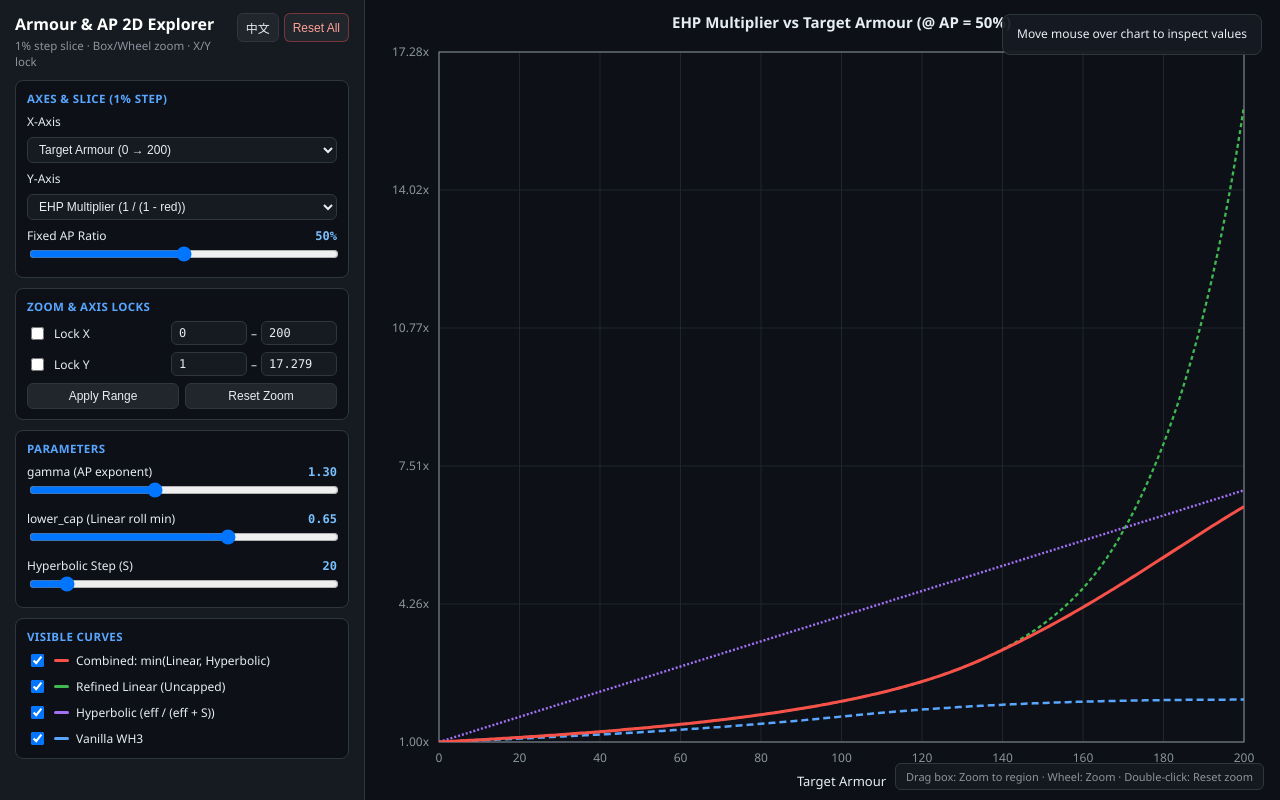
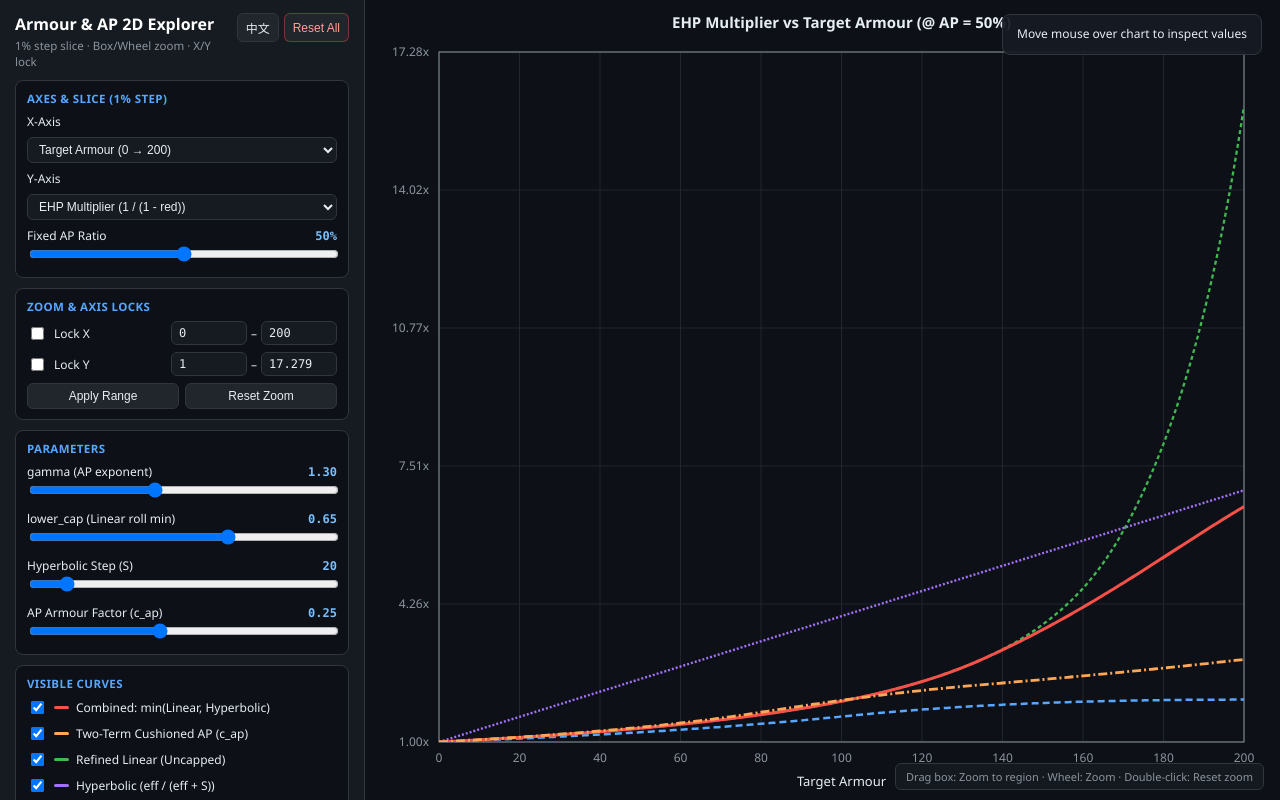
Before and after one commit to Iwakura-Reinn/WHTW3-Refined-Armour-Penetration, a plain HTML site: page docs/index.html in a window 1280 px wide. Drawn offline with Linux system fonts and the light colour scheme.

Commit message:
Switch to Two-Term Cushioned AP (c_ap=0.25) and update docs

```diff
--- a/docs/index.html
+++ b/docs/index.html
@@ -245,11 +245,16 @@
         <label><span id="tStep">Hyperbolic Step (S)</span> <span class="val" id="vStep">20</span></label>
         <input type="range" id="hypStep" min="5" max="150" step="5" value="20" />
       </div>
+      <div>
+        <label><span id="tCap">AP Armour Factor (c_ap)</span> <span class="val" id="vCap">0.25</span></label>
+        <input type="range" id="cAp" min="0.00" max="0.60" step="0.05" value="0.25" />
+      </div>
     </div>
 
     <div class="card">
       <div class="card-title" id="tCurvesTitle">Visible Curves</div>
       <label class="check-item"><input type="checkbox" id="cCombined" checked /><span class="swatch" style="background:#f85149"></span><span id="tCCombined">Combined: min(Linear, Hyperbolic)</span></label>
+      <label class="check-item"><input type="checkbox" id="cTwoTerm" checked /><span class="swatch" style="background:#ffa657"></span><span id="tCTwoTerm">Two-Term Cushioned AP (c_ap)</span></label>
       <label class="check-item"><input type="checkbox" id="cLinear" checked /><span class="swatch" style="background:#3fb950"></span><span id="tCLinear">Refined Linear (Uncapped)</span></label>
       <label class="check-item"><input type="checkbox" id="cHyperbolic" checked /><span class="swatch" style="background:#a371f7"></span><span id="tCHyp">Hyperbolic (eff / (eff + S))</span></label>
       <label class="check-item"><input type="checkbox" id="cVanilla" checked /><span class="swatch" style="background:#58a6ff"></span><span id="tCVanilla">Vanilla WH3</span></label>
@@ -306,8 +311,10 @@ const I18N = {
     tGamma: 'gamma (AP exponent)',
     tLower: 'lower_cap (Linear roll min)',
     tStep: 'Hyperbolic Step (S)',
+    tCap: 'AP Armour Factor (c_ap)',
     tCurvesTitle: 'Visible Curves',
     tCCombined: 'Combined: min(Linear, Hyperbolic)',
+    tCTwoTerm: 'Two-Term Cushioned AP (c_ap)',
     tCLinear: 'Refined Linear (Uncapped)',
     tCHyp: 'Hyperbolic (eff / (eff + S))',
     tCVanilla: 'Vanilla WH3',
@@ -320,6 +327,7 @@ const I18N = {
     yDeriv: 'Marginal d(EHP)/dX',
     vs: 'vs',
     lblCombined: 'Combined (min)',
+    lblTwoTerm: 'Two-Term (c_ap)',
     lblLinear: 'Refined Linear',
     lblHyp: 'Hyperbolic',
     lblVanilla: 'Vanilla'
@@ -348,8 +356,10 @@ const I18N = {
     tGamma: 'gamma (破甲指数)',
     tLower: 'lower_cap (线性掷骰下限)',
     tStep: '双曲步长 S (Hyperbolic Step)',
+    tCap: '破甲吃甲系数 (c_ap)',
     tCurvesTitle: '显示曲线',
     tCCombined: '两者结合: min(线性, 双曲)',
+    tCTwoTerm: '两段独立缓冲 AP (c_ap)',
     tCLinear: 'Refined Linear (无上限)',
     tCHyp: '双曲公式 (eff / (eff + S))',
     tCVanilla: '原版 WH3 (Vanilla)',
@@ -362,6 +372,7 @@ const I18N = {
     yDeriv: '边际导数 d(EHP)/dX',
     vs: '随',
     lblCombined: '结合 min(线性,双曲)',
+    lblTwoTerm: '两段缓冲 (c_ap)',
     lblLinear: 'Refined 线性',
     lblHyp: '双曲公式',
     lblVanilla: '原版 Vanilla'
@@ -370,7 +381,7 @@ const I18N = {
 
 function applyLang() {
   const t = I18N[lang];
-  for (const k of ['btnLang','btnResetAll','tTitle','tSub','tAxesTitle','tXAxisLbl','optXArmour','optXAp','tYAxisLbl','optYEhp','optYRed','optYDeriv','tSliceAp','tSliceArmour','tZoomTitle','tLockX','tLockY','btnApplyRange','btnResetZoom','tParamsTitle','tGamma','tLower','tStep','tCurvesTitle','tCCombined','tCLinear','tCHyp','tCVanilla','tHint']) {
+  for (const k of ['btnLang','btnResetAll','tTitle','tSub','tAxesTitle','tXAxisLbl','optXArmour','optXAp','tYAxisLbl','optYEhp','optYRed','optYDeriv','tSliceAp','tSliceArmour','tZoomTitle','tLockX','tLockY','btnApplyRange','btnResetZoom','tParamsTitle','tGamma','tLower','tStep','tCap','tCurvesTitle','tCCombined','tCTwoTerm','tCLinear','tCHyp','tCVanilla','tHint']) {
     el(k).textContent = t[k];
   }
   tip.textContent = t.tipDefault;
@@ -383,9 +394,20 @@ function expectedMinCap(a, b, cap) {
   return (((cap * cap - a * a) * 0.5) + cap * (b - cap)) / (b - a);
 }
 
+function redCombSingle(x, p) {
+  if (x <= 0) return 0.0;
+  const redHyp = x / (x + p.hypStep);
+  return expectedMinCap(0.01 * p.lowerCap * x, 0.01 * x, redHyp);
+}
+
 function calcRed(kind, armour, r, p) {
   if (kind === 'vanilla') {
     return (1.0 - r) * expectedMinCap(0.005 * armour, 0.01 * armour, 1.0);
+  }
+  if (kind === 'twoterm') {
+    const rn = redCombSingle(armour, p);
+    const ra = redCombSingle(armour * p.cAp, p);
+    return (1.0 - r) * rn + r * ra;
   }
   const eff = armour * (1.0 - Math.pow(r, p.gamma));
   const redHyp = eff > 0 ? (eff / (eff + p.hypStep)) : 0.0;
@@ -431,7 +453,8 @@ function getParams() {
     sliceArmour: parseFloat(el('sliceArmour').value),
     gamma: parseFloat(el('gamma').value),
     lowerCap: parseFloat(el('lowerCap').value),
-    hypStep: parseFloat(el('hypStep').value)
+    hypStep: parseFloat(el('hypStep').value),
+    cAp: parseFloat(el('cAp').value)
   };
 }
 
@@ -442,6 +465,7 @@ function getActiveCurves(p) {
   if (el('cLinear').checked) activeCurves.push({ kind: 'linear', label: `${t.lblLinear} (g=${p.gamma.toFixed(2)})`, color: '#3fb950', dash: [4, 3], width: 2.3 });
   if (el('cHyperbolic').checked) activeCurves.push({ kind: 'hyperbolic', label: `${t.lblHyp} (S=${p.hypStep}, g=${p.gamma.toFixed(2)})`, color: '#a371f7', dash: [2, 2], width: 2.4 });
   if (el('cCombined').checked) activeCurves.push({ kind: 'combined', label: `${t.lblCombined} (S=${p.hypStep}, g=${p.gamma.toFixed(2)})`, color: '#f85149', dash: [], width: 3.0 });
+  if (el('cTwoTerm').checked) activeCurves.push({ kind: 'twoterm', label: `${t.lblTwoTerm} (c=${p.cAp.toFixed(2)})`, color: '#ffa657', dash: [9, 3, 2, 3], width: 2.8 });
   return activeCurves;
 }
 
@@ -489,6 +513,7 @@ function draw() {
   el('vGamma').textContent = p.gamma.toFixed(2);
   el('vLower').textContent = p.lowerCap.toFixed(2);
   el('vStep').textContent = p.hypStep.toFixed(0);
+  el('vCap').textContent = p.cAp.toFixed(2);
 
   const activeCurves = getActiveCurves(p);
   computeAutoRanges(p, activeCurves);
@@ -620,7 +645,9 @@ function resetAll() {
   el('gamma').value = 1.30;
   el('lowerCap').value = 0.65;
   el('hypStep').value = 20;
+  el('cAp').value = 0.25;
   el('cCombined').checked = true;
+  el('cTwoTerm').checked = true;
   el('cLinear').checked = true;
   el('cHyperbolic').checked = true;
   el('cVanilla').checked = true;
@@ -762,7 +789,7 @@ cv.addEventListener('wheel', e => {
   draw();
 }, { passive: false });
 
-for (const id of ['sliceAp', 'sliceArmour', 'gamma', 'lowerCap', 'hypStep', 'cCombined', 'cLinear', 'cHyperbolic', 'cVanilla', 'lockX', 'lockY']) {
+for (const id of ['sliceAp', 'sliceArmour', 'gamma', 'lowerCap', 'hypStep', 'cAp', 'cCombined', 'cTwoTerm', 'cLinear', 'cHyperbolic', 'cVanilla', 'lockX', 'lockY']) {
   el(id).addEventListener('input', draw);
   el(id).addEventListener('change', draw);
 }
```
Also changed, not shown: 4 other files.
